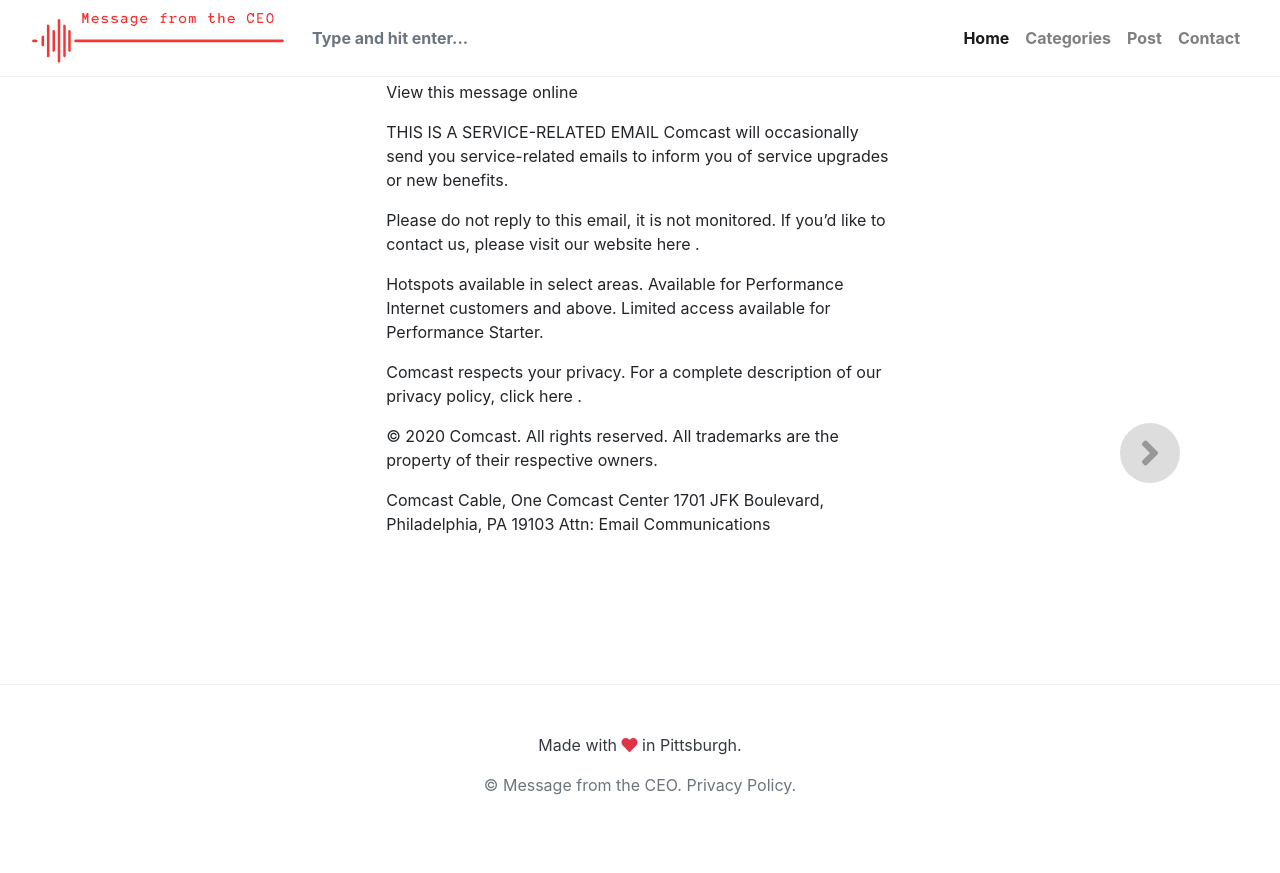
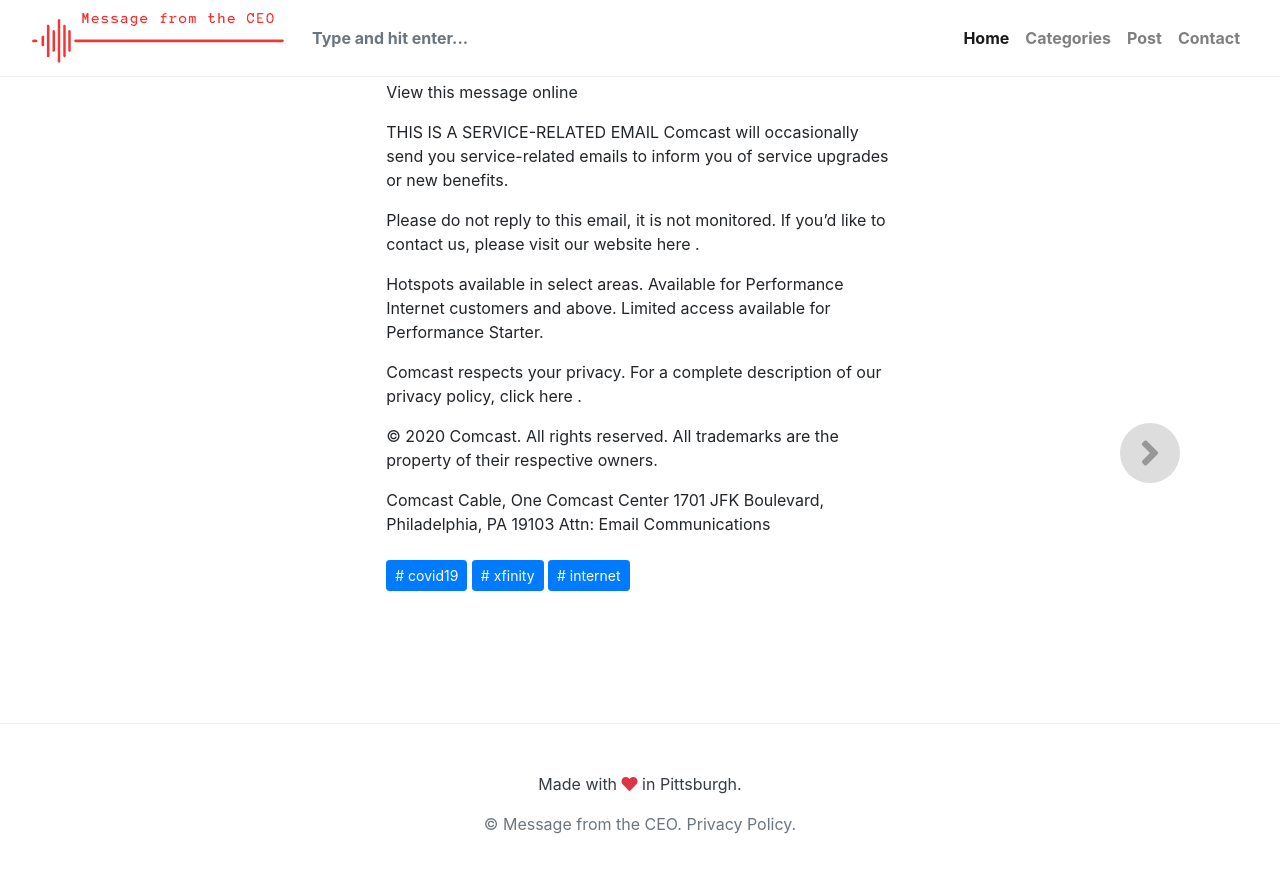
Before and after one commit to bertique/messageFromTheCEO, a Jekyll site: the page built from _posts/2020-03-18-AmessageaboutyourXfinityservicesandourresponsetoCoronavirus.md, in a window 1280 px wide and 900 px high, scrolled down 3473 px. Shown: the top 873 px of the window. Built offline with Jekyll 4.4.1, drawn with Linux system fonts in a browser that asks for light colours; nearby versions of some CDN libraries; library files that are not in the unit come from our copies.

Commit message:
Update 2020-03-18-AmessageaboutyourXfinityservicesandourresponsetoCoronavirus.md

```diff
--- a/_posts/2020-03-18-AmessageaboutyourXfinityservicesandourresponsetoCoronavirus.md
+++ b/_posts/2020-03-18-AmessageaboutyourXfinityservicesandourresponsetoCoronavirus.md
@@ -2,7 +2,7 @@
 title:  "A message about your Xfinity services and our response to Coronavirus"
 metadate: "hide"
 date: 2020-03-18 22:59:21
-categories: [  ]
+categories: [ covid19, xfinity, internet ]
 image: "/assets/images/posts/AmessageaboutyourXfinityservicesandourresponsetoCoronavirus_full.png"
 thumbnail: "/assets/images/posts/AmessageaboutyourXfinityservicesandourresponsetoCoronavirus.png"
 ---
```
